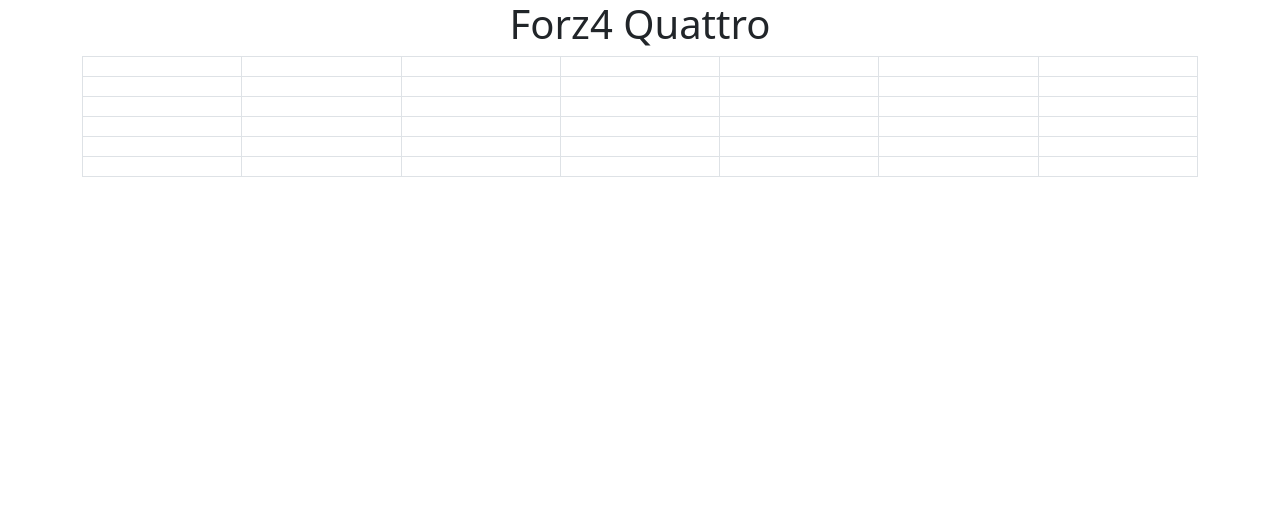
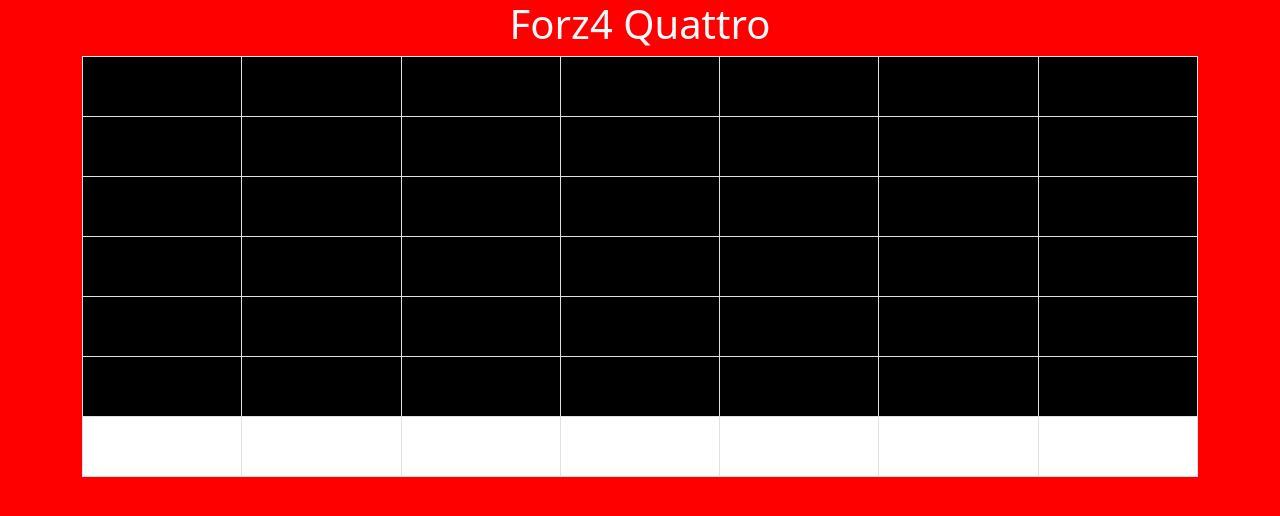
Before and after one commit to iarossileonardo/forza-quattro, a plain HTML site: page index.html in a window 1280 px wide. Drawn offline with nearby package versions, Linux system fonts and the light colour scheme.

Commit message:
tabella fatta

```diff
--- a/css/styles.css
+++ b/css/styles.css
@@ -1,10 +1,11 @@
 .dimensioni{
     width: 20px;
-    height: 20px;
+    height: 60px;
 }
 
 .bordi{
     border-collapse: collapse;
     border-color: solid black;
     border-width: 1px;
+    background-color: black;
 }
--- a/index.html
+++ b/index.html
@@ -5,8 +5,8 @@
     <link href="https://cdn.jsdelivr.net/npm/bootstrap@5.3.3/dist/css/bootstrap.min.css" rel="stylesheet" integrity="sha384-QWTKZyjpPEjISv5WaRU9OFeRpok6YctnYmDr5pNlyT2bRjXh0JMhjY6hW+ALEwIH" crossorigin="anonymous">
     <link rel="stylesheet" href="./css/styles.css">
 </head>
-<body class="text-center">
-    <h1>Forz4 Quattro</h1>
+<body class="text-center" style="background-color: red;">
+    <h1 class="text-light">Forz4 Quattro</h1>
     <div class="container">
 
     </div>
--- a/scipts/index.js
+++ b/scipts/index.js
@@ -5,18 +5,26 @@
 function creazioneTabella(){
     const table = document.createElement('table');
     let num = 0;
+    let btnNum = 0
     table.classList.add('table');
-    for(let i = 0; i < 6; i++){
+    for(let i = 0; i < 7; i++){
         const row = document.createElement('tr');
         for(let j = 0; j < 7; j++){
             const element = document.createElement('td');
             element.classList.add('dimensioni');
             element.classList.add('bordi');
+            element.classList.add('casella');
             element.id = num;
-            element.addEventListener('click', (event) => {
-                gestisciSel(event.target.id);
-            });
-            num++;
+            if(i === 6){
+                element.style.backgroundColor = 'white'
+                element.id = btnNum;
+                element.addEventListener('click', (event) => {
+                    gestisciSel(event.target.id);
+                });
+                btnNum++;
+            }
+            else
+                num++;
             row.appendChild(element);
         }
         row.classList.add('dimensioni')
@@ -29,4 +37,13 @@
 
 function gestisciSel(id){
     console.log('click' + id);
+    let caselle = document.querySelectorAll('casella')
 }
+
+function cambiaGiocatore(){
+    const body = document.querySelector('body');
+    if(body.style.backgroundColor === 'red')
+        body.style.backgroundColor = 'blue';
+    else
+        body.style.backgroundColor = 'red';
+}
```
